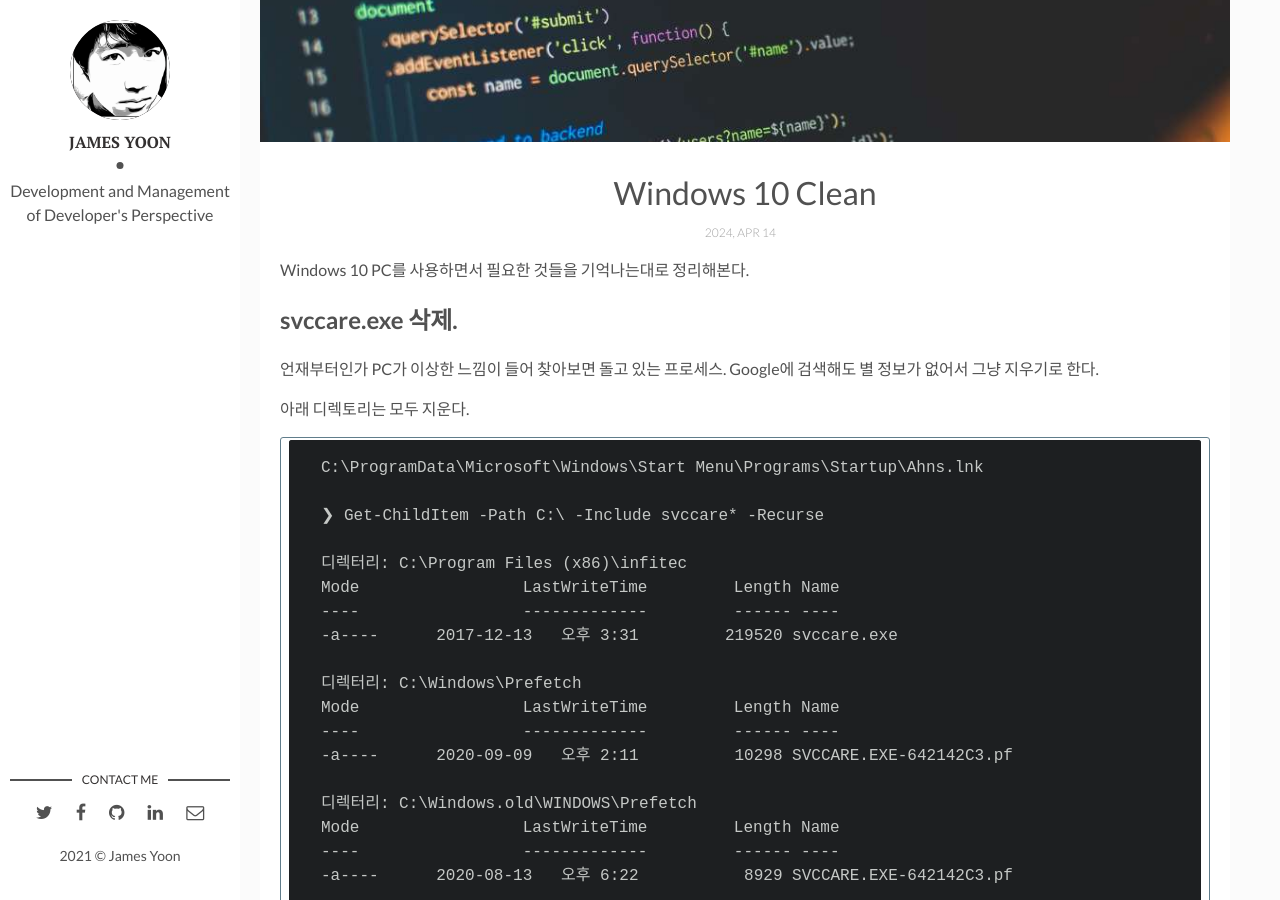
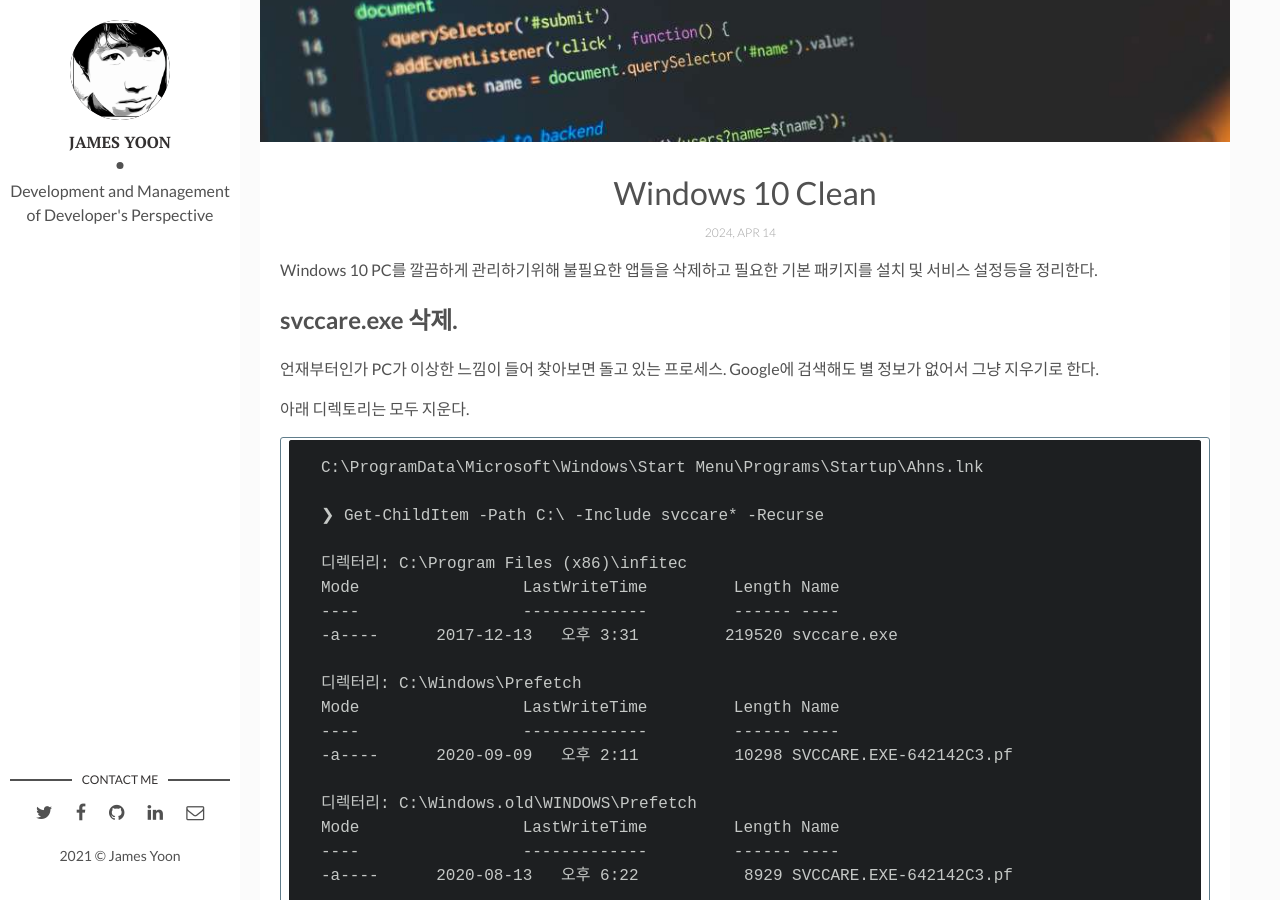
Before and after one commit to butteryoon/butteryoon.github.io, a Jekyll site: the page built from _posts/2020-09-09-windows10_clean.md, in a window 1280 px wide and 900 px high, scrolled down 378 px. Built offline with Jekyll 4.4.1, drawn with Linux system fonts in a browser that asks for light colours; comment, search, counter and statistics services are not loaded.

```diff
--- a/_posts/2020-09-09-windows10_clean.md
+++ b/_posts/2020-09-09-windows10_clean.md
@@ -1,7 +1,7 @@
 ---
 layout: post
 title: "Windows 10 Clean"
-description: "Windows 10 PC 깔끔하게 관리하기"
+description: "Windows 10 PC를 깔끔하게 관리하기위해 불필요한 앱들을 삭제하고 필요한 기본 패키지를 설치 및 서비스 설정등을 정리한다."
 img: "vscode-title.jpg"
 date: 2020-09-08 20:00:00 +0900
 last_modified_at: 2024-04-14 18:00:00 +0900
@@ -10,8 +10,7 @@
 categories: tools
 ---
 
-Windows 10 PC를 사용하면서 필요한 것들을 기억나는대로 정리해본다.
-
+Windows 10 PC를 깔끔하게 관리하기위해 불필요한 앱들을 삭제하고 필요한 기본 패키지를 설치 및 서비스 설정등을 정리한다.
 <!--more-->
 
 ## svccare.exe 삭제.
```
Also changed, not shown: _posts/2021-04-22-imagemagick.md (line endings or trailing spaces).
